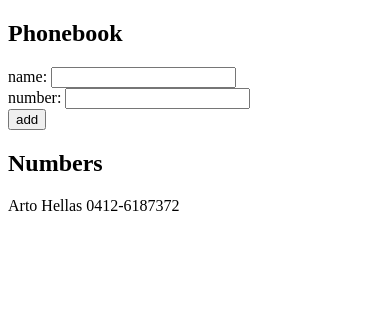
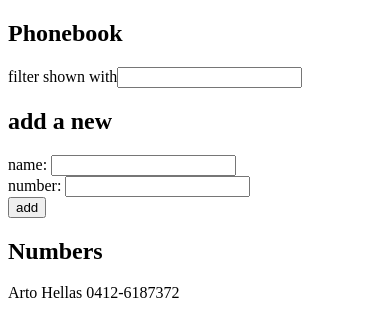
Before and after one commit to Lrodriguez9719/fullstackopen, a React (Create React App) app in the folder part2/the_phonebook/: page / in a window 390 px wide. Shown: the top 336 px of the page. Built offline with nearby package versions, Linux system fonts and the light colour scheme.

Commit message:
The Phonebook, step 4

```diff
--- a/part2/the_phonebook/src/App.js
+++ b/part2/the_phonebook/src/App.js
@@ -6,6 +6,7 @@ const App = () => {
   ])
   const [newName, setNewName] = useState('')
   const [phoneNumber, setPhoneNumber] = useState('')
+  const [filter, setFilter] = useState('')
 
   const addPerson = (event) => {
     event.preventDefault()
@@ -35,9 +36,21 @@ const App = () => {
     setPhoneNumber(event.target.value)
   }
 
+  const handleFilterChange = (event) => {
+    setFilter(event.target.value)
+  }
+
+  const personsToShow = filter !== ''
+  ? persons.filter((person) => person.name.toLowerCase().includes(filter.toLowerCase()))
+  : persons;
+
   return (
     <div>
       <h2>Phonebook</h2>
+      <div>
+        filter shown with<input value={filter} onChange={handleFilterChange} />
+      </div>
+      <h2>add a new</h2>
       <form onSubmit={addPerson}>
         <div>
           name: <input value={newName} onChange={handleNameChange} />
@@ -51,7 +64,7 @@ const App = () => {
       </form>
       <h2>Numbers</h2>
       <>
-        {persons.map((person) => (
+        {personsToShow.map((person) => (
           <>
             <p key={person.name}>{person.name} {person.number}</p>
           </>
```
